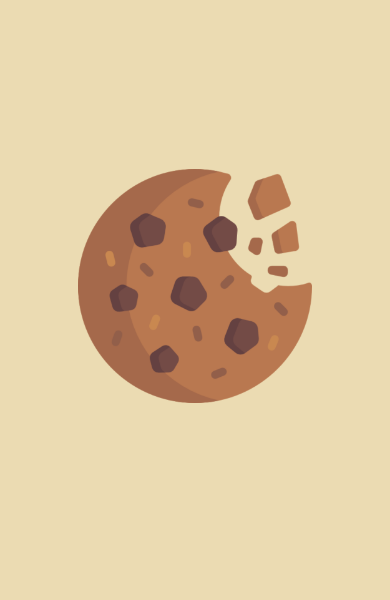
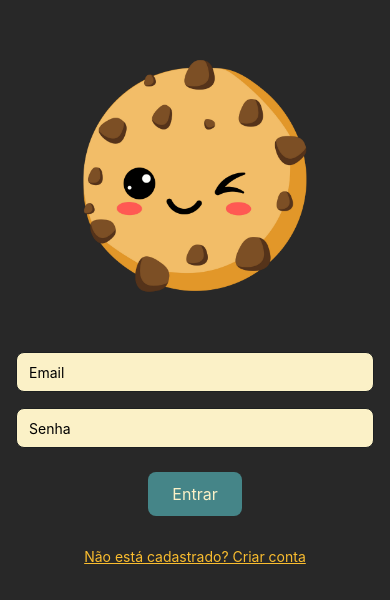
Before and after one commit to pedro-git-projects/cookie-craze, a React Native app in the folder mobile/: screen /Login in a window 390 px wide. Before the commit this address had no page. Shown: the part 136-736 px from the top of the page. Built offline with nearby package versions, Linux system fonts and the light colour scheme.

Commit message:
implementing login screen #7

```diff
--- /dev/null
+++ b/mobile/src/components/NavigableText.tsx
@@ -0,0 +1,35 @@
+import { TouchableOpacity, Text, StyleSheet } from 'react-native';
+import { SetupStackParamList } from '../navigation/types';
+import { NavigationProp } from '@react-navigation/native';
+
+interface NavigableTextProps {
+  text: string;
+  textColor: string;
+  screenName: keyof SetupStackParamList;
+  navigation: NavigationProp<SetupStackParamList>;
+}
+
+const NavigableText: React.FC<NavigableTextProps> = ({
+  text,
+  textColor,
+  screenName,
+  navigation,
+}) => {
+  const handlePress = () => {
+    navigation.navigate(screenName);
+  };
+
+  return (
+    <TouchableOpacity onPress={handlePress}>
+      <Text style={{ ...styles.linkText, color: textColor }}>{text}</Text>
+    </TouchableOpacity>
+  );
+};
+
+const styles = StyleSheet.create({
+  linkText: {
+    textDecorationLine: 'underline',
+  },
+});
+
+export default NavigableText;
--- a/mobile/src/navigation/SetupNavigation.tsx
+++ b/mobile/src/navigation/SetupNavigation.tsx
@@ -2,6 +2,7 @@ import { createStackNavigator } from '@react-navigation/stack';
 import { SetupStackParamList } from './types';
 import { NavigationContainer } from '@react-navigation/native';
 import SplashScreen from '../screens/Splash';
+import LoginScreen from '../screens/Login';
 
 const SetupStack = createStackNavigator<SetupStackParamList>();
 
@@ -14,6 +15,11 @@ export default function SetupNavigation() {
           component={SplashScreen}
           options={{ headerShown: false }}
         />
+        <SetupStack.Screen
+          name="Login"
+          component={LoginScreen}
+          options={{ headerShown: false }}
+        />
       </SetupStack.Navigator>
     </NavigationContainer>
   );
--- /dev/null
+++ b/mobile/src/screens/Login.tsx
@@ -0,0 +1,114 @@
+import React, { useState } from 'react';
+import {
+  Dimensions,
+  Image,
+  TextInput,
+  Text,
+  TouchableOpacity,
+  View,
+  StyleSheet,
+} from 'react-native';
+import NavigableText from '../components/NavigableText';
+
+export default function LoginScreen({ navigation }) {
+  const [email, setEmail] = useState('');
+  const [password, setPassword] = useState('');
+  const [loginFailed, setLoginFailed] = useState(false);
+
+  const handleLogin = () => {
+    // TODO: handle login
+    setLoginFailed(true);
+    console.log('Email:', email);
+    console.log('Password:', password);
+  };
+
+  return (
+    <View style={styles.container}>
+      <Image source={require('../../assets/mascot.png')} style={styles.logo} />
+
+      <TextInput
+        placeholder="Email"
+        onChangeText={(text) => setEmail(text)}
+        value={email}
+        keyboardType="email-address"
+        style={styles.input}
+      />
+
+      <TextInput
+        placeholder="Senha"
+        onChangeText={(text) => setPassword(text)}
+        value={password}
+        secureTextEntry
+        style={styles.input}
+      />
+
+      <TouchableOpacity onPress={handleLogin} style={styles.loginButton}>
+        <Text style={styles.loginButtonText}>Entrar</Text>
+      </TouchableOpacity>
+
+      {/* Conditional rendering based on loginFailed state */}
+      {loginFailed && (
+        <Text style={styles.forgotPasswordText}>
+          <NavigableText
+            text="Esqueceu a senha? Clique aqui para recuperar"
+            textColor="#fb4934"
+            screenName="Forgot"
+            navigation={navigation}
+          />
+        </Text>
+      )}
+      <View style={styles.createAccountText}>
+        <NavigableText
+          text="Não está cadastrado? Criar conta"
+          textColor="#fabd2f"
+          screenName="Register"
+          navigation={navigation}
+        />
+      </View>
+    </View>
+  );
+}
+
+const styles = StyleSheet.create({
+  container: {
+    flex: 1,
+    justifyContent: 'center',
+    alignItems: 'center',
+    padding: 16,
+    backgroundColor:'#282828'
+  },
+  logo: {
+    width: Dimensions.get('window').width * 0.6,
+    height: Dimensions.get('window').height * 0.4,
+    resizeMode: 'contain',
+  },
+  input: {
+    width: '100%',
+    height: 40,
+    borderColor: '#1d2021',
+    backgroundColor: '#fbf1c7',
+    borderWidth: 1,
+    borderRadius: 8,
+    marginVertical: 8,
+    paddingHorizontal: 12,
+  },
+  loginButton: {
+    backgroundColor: '#458588',
+    borderRadius: 8,
+    paddingVertical: 12,
+    paddingHorizontal: 24,
+    marginVertical: 16,
+  },
+  loginButtonText: {
+    color: '#fbf1c7',
+    fontSize: 16,
+    textAlign: 'center',
+  },
+  forgotPasswordText: {
+    marginVertical: 8,
+    textAlign: 'center',
+  },
+  createAccountText: {
+    marginTop: 16,
+  },
+});
--- a/mobile/src/screens/Splash.tsx
+++ b/mobile/src/screens/Splash.tsx
@@ -47,7 +47,7 @@ const styles = StyleSheet.create({
     flex: 1,
     justifyContent: 'center',
     alignItems: 'center',
-    backgroundColor: '#ebdbb2',
+    backgroundColor: '#282828',
   },
   logoContainer: {
     alignItems: 'center',
```
Also changed, not shown: mobile/assets/mascot.png (added).
